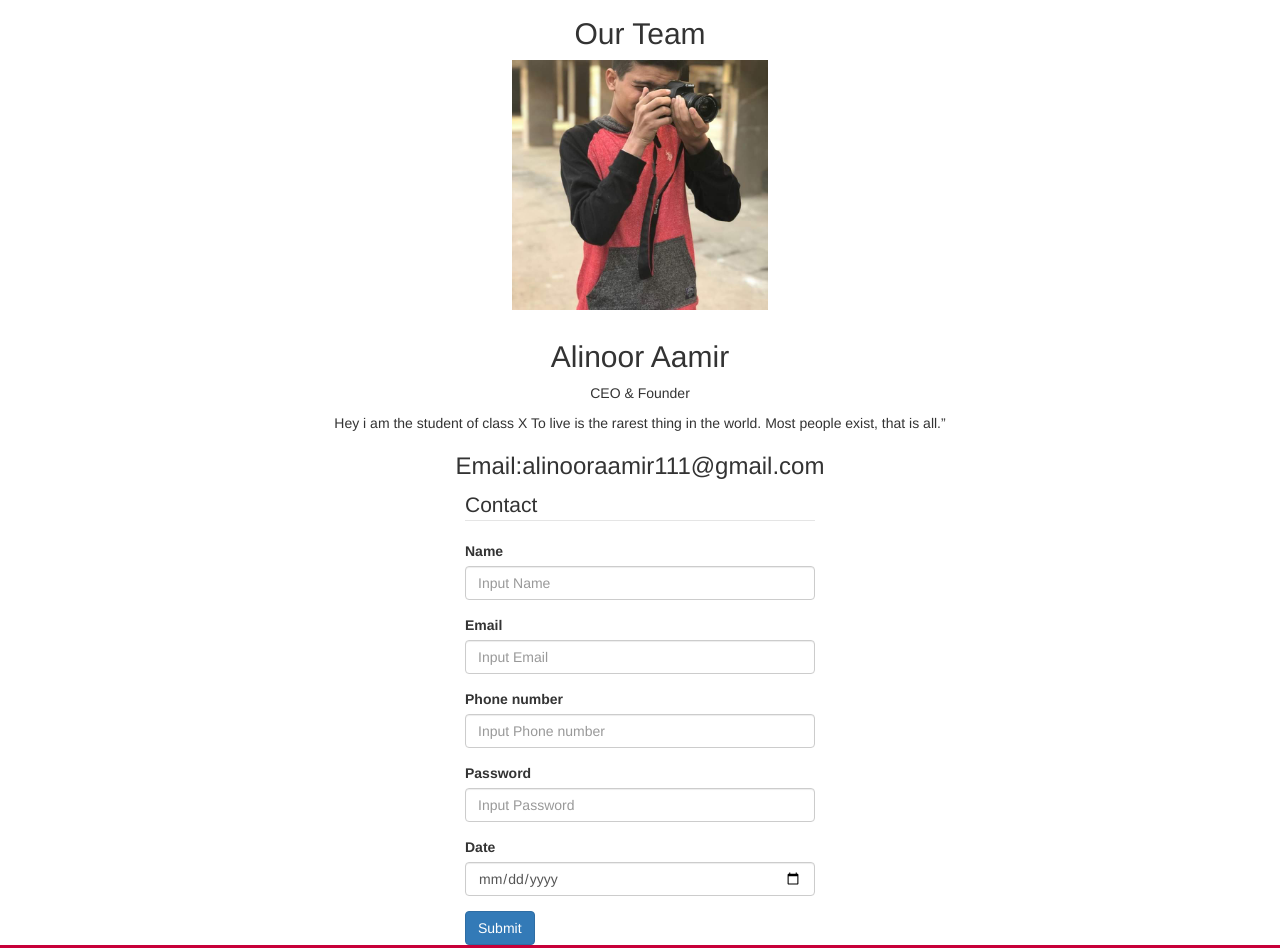
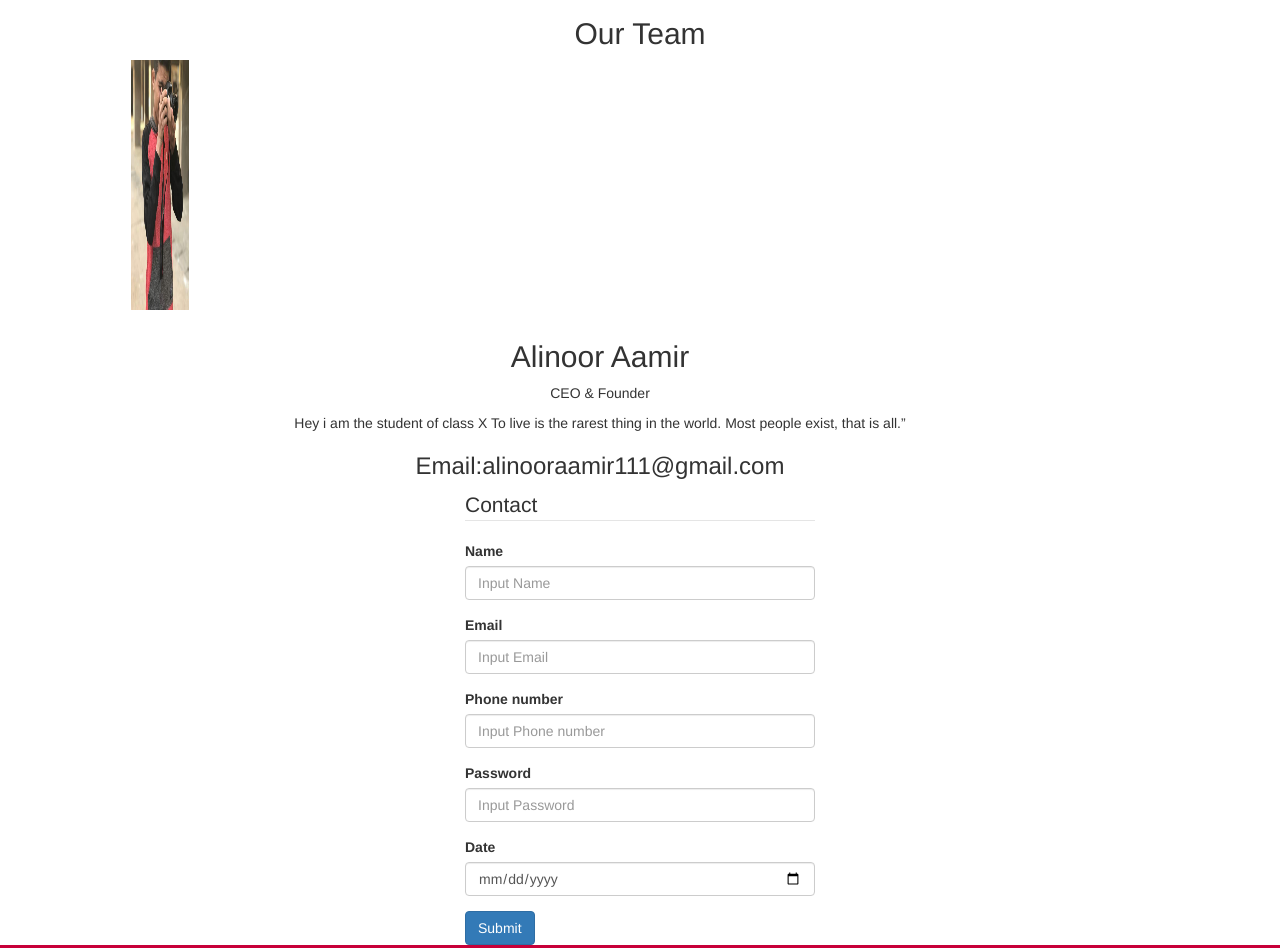
Before and after one commit to ObaidUrRehman-08/Azhar, a plain HTML site: page index.html in a window 1280 px wide. Shown: the part 1598-2546 px from the top of the page. Drawn offline with nearby package versions, Linux system fonts and the light colour scheme.

Commit message:
Update index.html

```diff
--- a/index.html
+++ b/index.html
@@ -272,19 +272,17 @@ div.sticky {
      <section id="About">
         <h2 style="text-align:center">Our Team</h2>
         <div class="row">
-            <div class="column">
-                <div class="card">
+            <div class="col-sm-12 col-md-3 col-lg-3">
                 <p style="text-align: center;" allign=left><img style="width: 20%; height:250px;" src="img/me.jpg "></p>
                 <div class="container">
                     <h2 style="text-align: center;">Alinoor Aamir</h2>
                     <p style="text-align: center;" class="title">CEO & Founder</p>
                     <p style="text-align: center;">Hey i am the student of class X To live is the rarest thing in the world. Most people exist, that is all.” </p>
                     <h3 style="text-align: center;"> Email:alinooraamir111@gmail.com</h3>
-
-
-
-
                 </div>
+            </div>
+        </div>
+    </section>
 
 
     <!-- About end here -->
```
Lines whose indentation alone changed are shown as unchanged.
